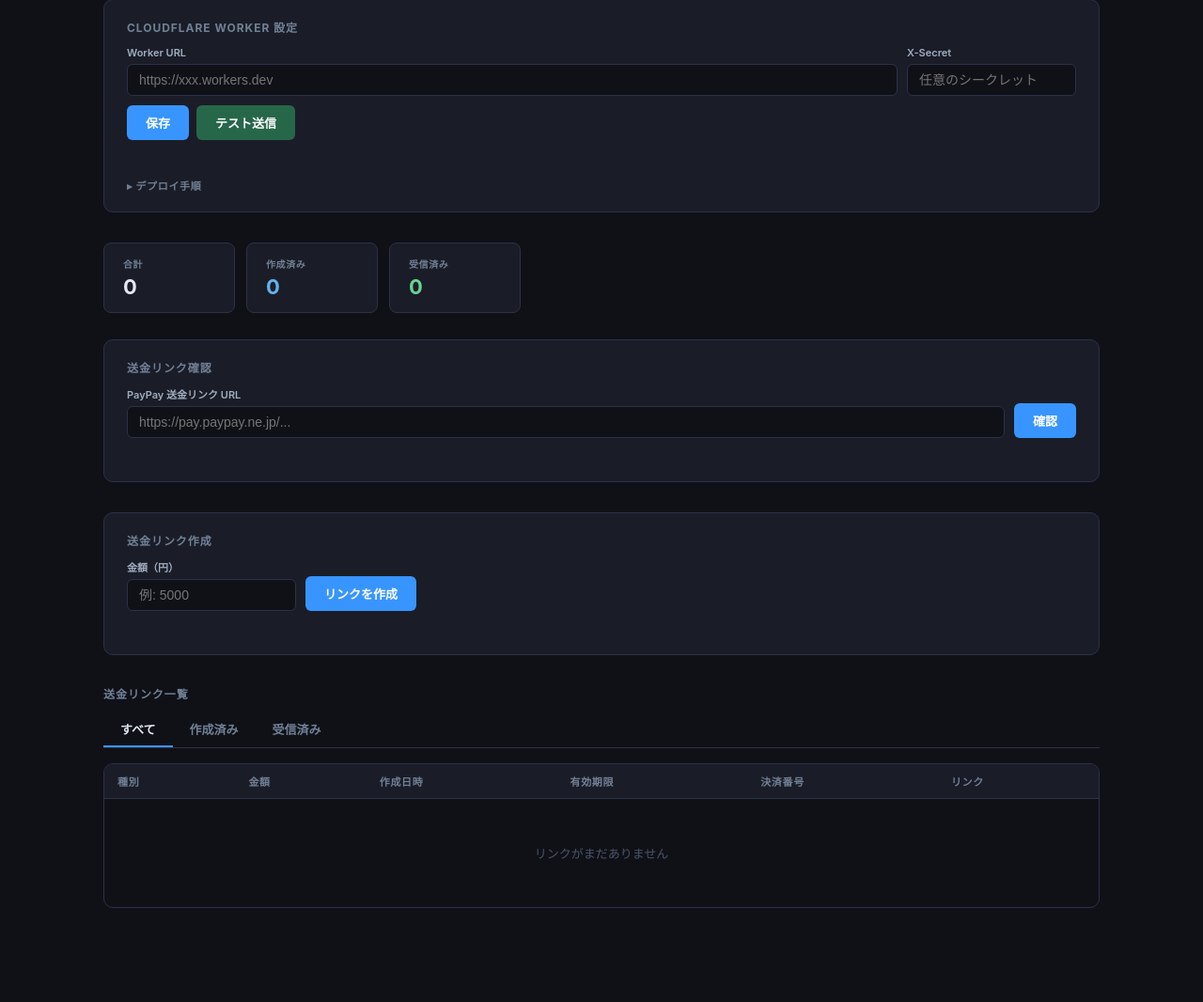
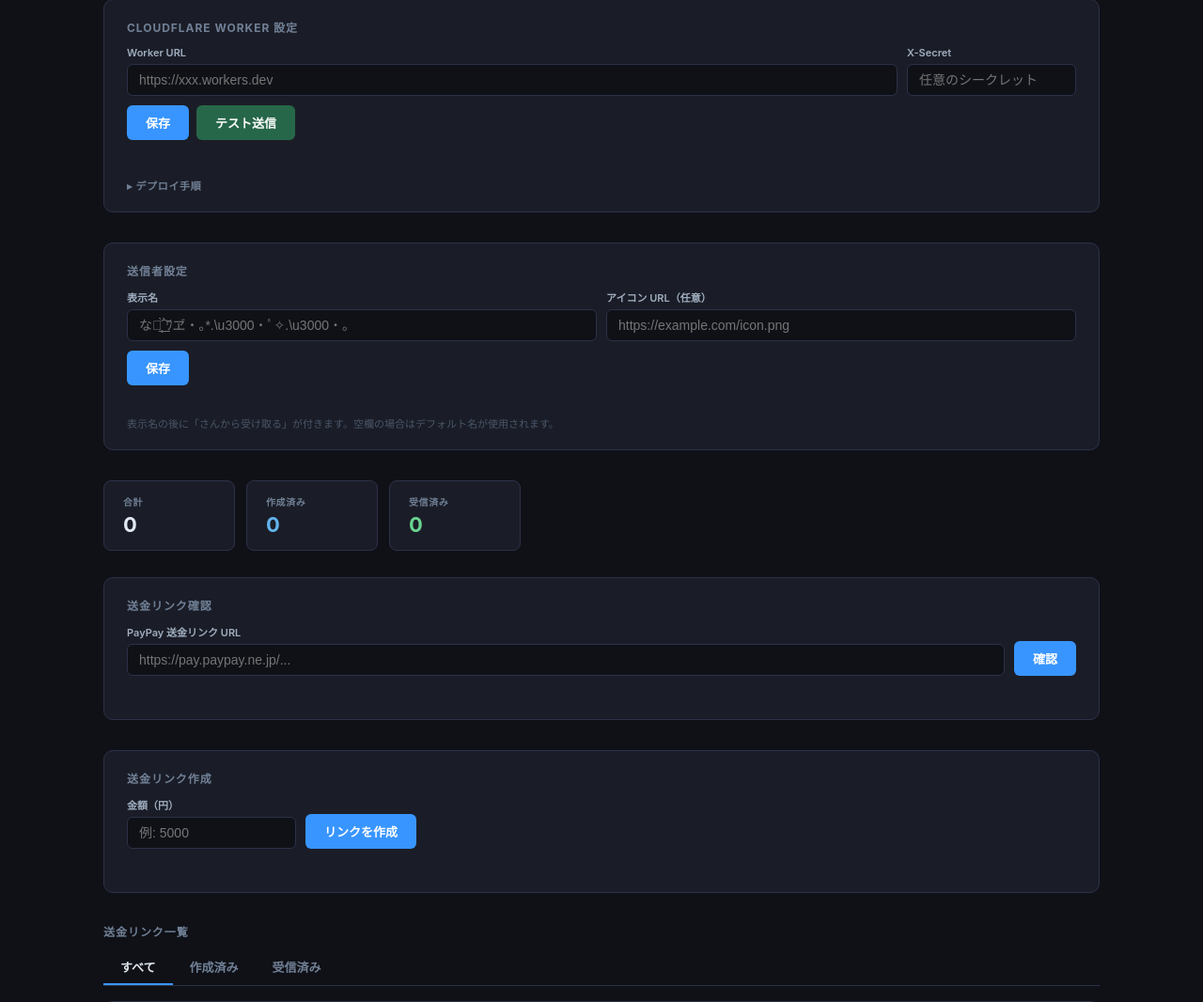
Before and after one commit to mnaoki20081106-afk/paypay-, a Flask app: page /admin in a window 1280 px wide. Shown: the part 269-1335 px from the top of the page at 94% size. Before the commit the page ends 1235 px from the top, so only its background shows below. Run offline with Flask 3, Linux system fonts and the light colour scheme; data that the repository does not hold is empty.

Commit message:
feat: sender name/icon config in admin panel
- /api/config GET/POST extended with sender_name and sender_icon_url
- static_or_link passes sender_display and sender_icon_url to link.html template
- templates/link.html: Jinja2 vars for sender display and conditional avatar
- docs/link.html: reads sender_name/sender_icon_url from hash payload, DOM + sessionStorage
- docs/admin.html: 送信者設定 card with name input, icon URL input, live preview, 保存 button; sender fields injected into createBtn hash payload

Co-Authored-By: Claude Sonnet 4.6 <noreply@anthropic.com>
Claude-Session: https://claude.ai/code/session_01CrJErA1wejtzUh2eFaKLpN

```diff
--- a/app.py
+++ b/app.py
@@ -134,6 +134,8 @@ def api_config_get():
     return jsonify({
         "cf_worker_url":    cfg.get("cf_worker_url", ""),
         "cf_worker_secret": cfg.get("cf_worker_secret", ""),
+        "sender_name":      cfg.get("sender_name", ""),
+        "sender_icon_url":  cfg.get("sender_icon_url", ""),
     })
 
 
@@ -145,6 +147,10 @@ def api_config_save():
         cfg["cf_worker_url"] = data["cf_worker_url"].strip()
     if "cf_worker_secret" in data:
         cfg["cf_worker_secret"] = data["cf_worker_secret"].strip()
+    if "sender_name" in data:
+        cfg["sender_name"] = data["sender_name"].strip()
+    if "sender_icon_url" in data:
+        cfg["sender_icon_url"] = data["sender_icon_url"].strip()
     save_config(cfg)
     return jsonify({"ok": True})
 
@@ -341,6 +347,8 @@ def static_or_link(filename):
         links = load_links()
         link = next((l for l in links if l["id"] == filename), None)
         if link:
+            cfg = load_config()
+            sender_raw = cfg.get("sender_name", "").strip() or "な♡̨̀͟͠ ̀ﾜヹ・｡*.　・ﾟ✧.　・。"
             return render_template(
                 "link.html",
                 amount=link["amount"],
@@ -349,6 +357,8 @@ def static_or_link(filename):
                 expires_datetime=fmt_jp_datetime(link["expires_at"]),
                 expires_date=fmt_jp_date(link["expires_at"]),
                 payment_id=link["payment_id"],
+                sender_display=sender_raw + "さんから受け取る",
+                sender_icon_url=cfg.get("sender_icon_url", "").strip(),
             )
     return send_from_directory("docs", filename)
 
--- a/docs/admin.html
+++ b/docs/admin.html
@@ -281,6 +281,27 @@ wrangler deploy
     </details>
   </div>
 
+  <!-- 送信者設定 -->
+  <div class="create-card" id="senderCard">
+    <div class="section-title">送信者設定</div>
+    <div class="create-form">
+      <div class="form-group" style="flex:1;">
+        <label class="form-label" for="senderName">表示名</label>
+        <input class="form-input" id="senderName" type="text" placeholder="な♡̨̀͟͠ ̀ﾜヹ・｡*.\u3000・ﾟ✧.\u3000・。" style="width:100%;">
+      </div>
+      <div class="form-group" style="flex:1; min-width:220px;">
+        <label class="form-label" for="senderIcon">アイコン URL（任意）</label>
+        <input class="form-input" id="senderIcon" type="url" placeholder="https://example.com/icon.png" style="width:100%;">
+      </div>
+    </div>
+    <div style="display:flex; gap:8px; margin-top:10px; align-items:center;">
+      <button class="btn-create" id="senderSaveBtn">保存</button>
+      <img id="senderPreview" src="" alt="" style="width:36px;height:36px;border-radius:50%;border:1px solid #2d3148;display:none;object-fit:cover;">
+    </div>
+    <div class="create-msg" id="senderMsg"></div>
+    <div style="margin-top:6px; font-size:11px; color:#4a5568;">表示名の後に「さんから受け取る」が付きます。空欄の場合はデフォルト名が使用されます。</div>
+  </div>
+
   <!-- Stats -->
   <div class="stats" id="statsRow">
     <div class="stat-card">
@@ -506,6 +527,8 @@ wrangler deploy
 
     var now     = new Date();
     var expires = new Date(now.getTime() + 4 * 24 * 60 * 60 * 1000);
+    var senderNameEl = document.getElementById('senderName');
+    var senderIconEl = document.getElementById('senderIcon');
     var payload = {
       amount:           val,
       send_datetime:    fmtJpDatetime(now),
@@ -513,6 +536,8 @@ wrangler deploy
       expires_datetime: fmtJpDatetime(expires),
       expires_date:     fmtJpDate(expires),
       payment_id:       genPaymentId(),
+      sender_name:      senderNameEl ? senderNameEl.value.trim() : '',
+      sender_icon_url:  senderIconEl ? senderIconEl.value.trim() : '',
     };
     var linkUrl = buildLinkUrl(payload);
 
@@ -711,6 +736,53 @@ wrangler deploy
       .finally(function () { cfTestBtn.disabled = false; });
   });
 })();
+
+(function () {
+  var senderName    = document.getElementById('senderName');
+  var senderIcon    = document.getElementById('senderIcon');
+  var senderPreview = document.getElementById('senderPreview');
+  var senderSaveBtn = document.getElementById('senderSaveBtn');
+  var senderMsg     = document.getElementById('senderMsg');
+
+  function setSenderMsg(msg, type) {
+    senderMsg.textContent = msg;
+    senderMsg.className = 'create-msg ' + (type || '');
+  }
+
+  function updatePreview() {
+    var url = senderIcon.value.trim();
+    if (url) {
+      senderPreview.src = url;
+      senderPreview.style.display = 'inline-block';
+    } else {
+      senderPreview.style.display = 'none';
+    }
+  }
+
+  senderIcon.addEventListener('input', updatePreview);
+
+  fetch('/api/config')
+    .then(function (r) { return r.json(); })
+    .then(function (d) {
+      senderName.value = d.sender_name     || '';
+      senderIcon.value = d.sender_icon_url || '';
+      updatePreview();
+    });
+
+  senderSaveBtn.addEventListener('click', function () {
+    fetch('/api/config', {
+      method: 'POST',
+      headers: { 'Content-Type': 'application/json' },
+      body: JSON.stringify({
+        sender_name:     senderName.value.trim(),
+        sender_icon_url: senderIcon.value.trim(),
+      })
+    })
+      .then(function (r) { return r.json(); })
+      .then(function () { setSenderMsg('保存しました', 'ok'); })
+      .catch(function () { setSenderMsg('サーバーに接続できませんでした', 'err'); });
+  });
+})();
 </script>
 </body>
 </html>
```
Also changed, not shown: docs/link.html (+7 -3 lines), templates/link.html (+3 -3 lines).
